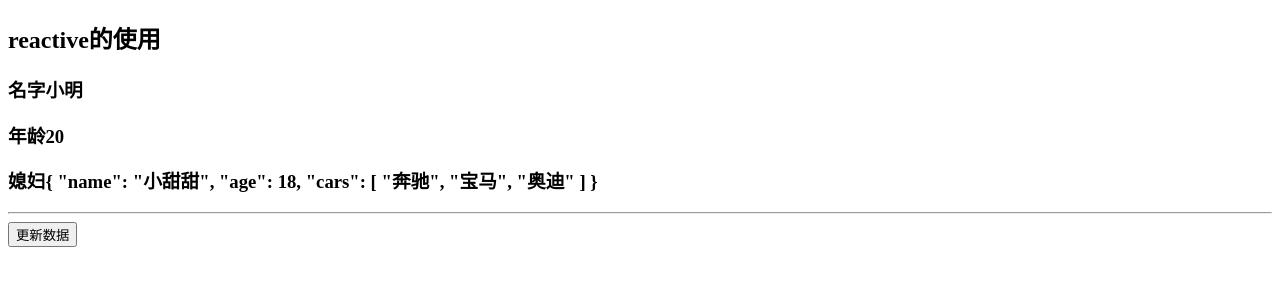
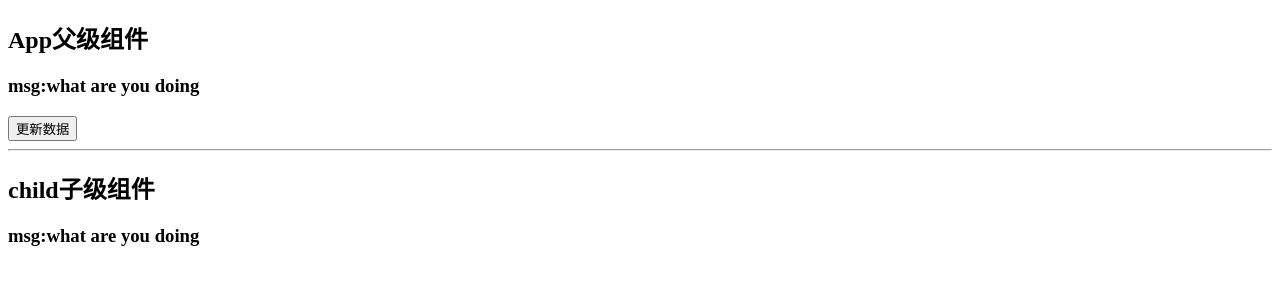
Before and after one commit to beautytiger/frontend-restudy, a Vue app in the folder 03_vue/vue3_study/: page / in a window 1280 px wide. Shown: the top 300 px of the page. Built offline with nearby package versions, Linux system fonts and the light colour scheme.

Commit message:
setup的执行时机问题

```diff
--- a/03_vue/vue3_study/src/App.vue
+++ b/03_vue/vue3_study/src/App.vue
@@ -1,41 +1,20 @@
 <template>
-<h2>reactive的使用</h2>
-<h3>名字{{user.name}}</h3>
-<h3>年龄{{user.age}}</h3>
-<h3>媳妇{{user.wife}}</h3>
+<h2>App父级组件</h2>
+<h3>msg:{{msg}}</h3>
+<button @click="msg += '==='">更新数据</button>
 <hr>
-<button @click="updateUser">更新数据</button>
+<child :msg="msg"/>
 </template>
-
 <script lang="ts">
-import { defineComponent,reactive,ref } from 'vue';
+import { defineComponent, ref } from 'vue'
+//引入子级组件
+import Child from './components/Child.vue'
 export default defineComponent({
-  name: 'App',
+  components: { Child },
+  name:"App",
   setup() {
-    const obj = {
-      name: "小明",
-      age: 20,
-      wife: {
-        name:"小甜甜",
-        age:18,
-        cars:["奔驰", "宝马", "奥迪"]
-      }
-    }
-    const user = reactive (obj)
-    const updateUser = ()=>{
-      //直接使用目标对象的方式来更新目标对象中的成员值，是不行的
-      // obj.name += "--"
-      //只能使用代理对象的方式
-      user.name += "--"
-      user.age +=1
-      user.wife.name += "--"
-      user.wife.age += 2
-      user.wife.cars[0] += "-"
-    }
-    return {
-      user,
-      updateUser
-    }
+    const msg = ref("what are you doing")
+    return {msg}
   }
-});
+})
 </script>
--- /dev/null
+++ b/03_vue/vue3_study/src/components/Child.vue
@@ -0,0 +1,28 @@
+<template>
+<h2>child子级组件</h2>
+<h3>msg:{{msg}}</h3>
+</template>
+<script lang="ts">
+import { defineComponent } from 'vue'
+export default defineComponent({
+  name:"Child",
+  props: ['msg'],
+  //setup细节问题
+  //setup是在beforecreate生命周期毁掉之前就执行了，而且额就执行一次
+  //由此可以推断出，setup在执行的时候，当前的组件还没有创建出来，也就意味着，组件实例对象this根本就不能用
+  //this 是undefined，就不能通过this调用data/computed/methods/props
+  //数据初始化的声明周期回调
+  beforeCreate(){
+      console.log("before create执行了");
+
+  },
+  //界面渲染完毕
+//   mounted() {},
+  setup() {
+      console.log("setup执行了",this)
+      return {
+          //setup 中一般都是返回一个对象，对象中的属性和方法都可以在html模板中直接使用
+      }
+  }
+})
+</script>
```
